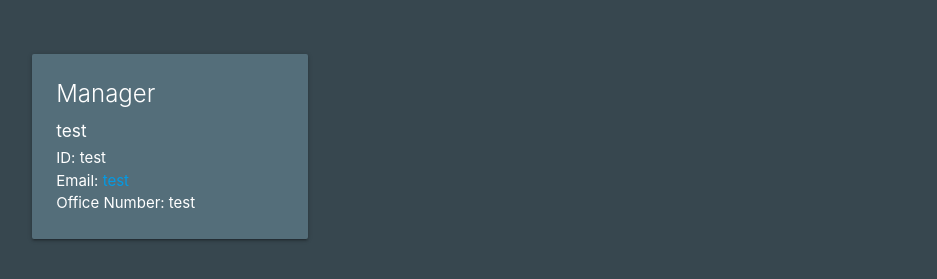
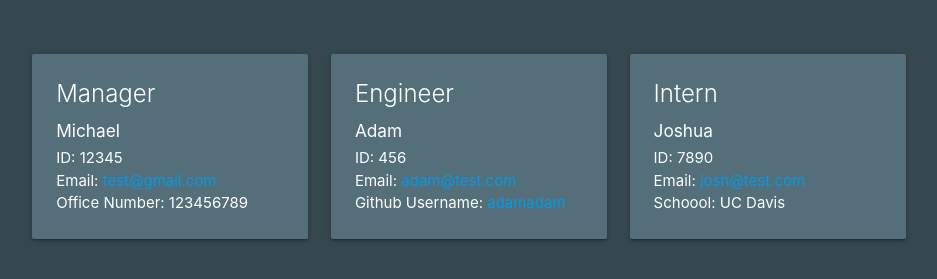
Before and after one commit to spaceboundbear/10-OOP-HW, a website: page dist/output.html in a window 1280 px wide. Shown: the part 167-446 px from the top of the page, without its empty margins (171-1108 px from the left). Drawn offline with nearby package versions, Linux system fonts and the light colour scheme.

Commit message:
updated readme with video link

```diff
--- a/dist/output.html
+++ b/dist/output.html
@@ -24,10 +24,32 @@
   <div class="card blue-grey darken-1">
     <div class="card-content white-text">
       <span class="card-title">Manager</span>
-              <h6>test</h6>
-              <p>ID: test</p>
-              <p>Email: <a href="mailto:test">test</a></p>
-              <p>Office Number: test</p>
+      <h6>Michael</h6>
+      <p>ID: 12345</p>
+      <p>Email: <a href="mailto:test@gmail.com">test@gmail.com</a></p>
+      <p>Office Number: 123456789</p>
+    </div>
+  </div>
+</div>
+<div class="col s12 m4">
+  <div class="card blue-grey darken-1">
+    <div class="card-content white-text">
+      <span class="card-title">Engineer</span>
+      <h6>Adam</h6>
+      <p>ID: 456</p>
+      <p>Email: <a href="mailto:adam@test.com">adam@test.com</a></p>
+      <p>Github Username: <a href="https://www.github.com/adamadam">adamadam</a></p>
+    </div>
+  </div>
+</div>
+  <div class="col s12 m4">
+  <div class="card blue-grey darken-1">
+    <div class="card-content white-text">
+      <span class="card-title">Intern</span>
+      <h6>Joshua</h6>
+      <p>ID: 7890</p>
+      <p>Email: <a href="mailto:josh@test.com">josh@test.com</a></p>
+      <p>Schoool: UC Davis</a></p>
     </div>
   </div>
 </div>
```
Also changed, not shown: README.md. Lines whose indentation alone changed are shown as unchanged.
